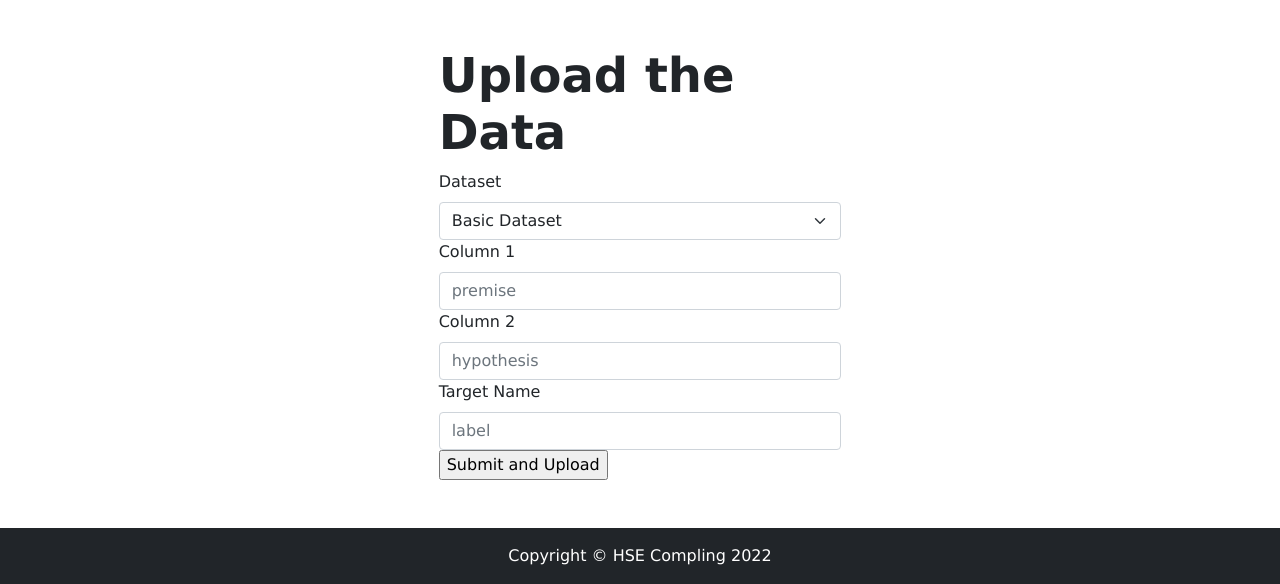
After one commit to tatiana-iazykova/check_your_heuristic, a Flask app: template templates/submition.html.j2 in a window 1280 px wide. The commit adds this page. Shown: the part 315-899 px from the top of the page. Run offline with Flask 2, Linux system fonts and the light colour scheme; the template is opened without the code that fills it, so the values that code supplies are empty; some libraries are stand-ins or nearby versions.

Commit message:
Fix form for Basic Dataset

```diff
--- a/app.py
+++ b/app.py
@@ -40,6 +40,10 @@ def index():
 def guides():
     return render_template('about.html.j2')
 
+@app.route('/load_dataset')
+def submit_dataset():
+    return render_template('submition.html.j2')
+
 @app.route('/contacts')
 def contacts():
     return render_template('contacts.html.j2')
@@ -57,7 +61,6 @@ def handle_upload():
                 save_dir = os.path.join(app.config['UPLOADED_PATH'], f.filename)
                 f.save(save_dir)
                 logger.write(f"{Path(repr(save_dir)[1:-1]).relative_to(mod_path)}\n")
-
     return '', 204
 
 
@@ -65,27 +68,27 @@ def handle_upload():
 def handle_form():
     logger_path = os.path.join(app.config['UPLOADED_PATH'], "logger.txt")
     file_path = open(logger_path).readlines()[-1].strip()
-    dataset_type = request.form.get('contact')
+    dataset_type = request.form.get('dataset_type')
 
-    if dataset_type in ["Base", "MultiRC"]:
-        config = dict(
-            train_dataset_dir=Path(file_path).as_posix(),
-            column_name1=request.form.get('column_1'),
-            column_name2=request.form.get('column_2'),
-            target_name=request.form.get('target_name')
-                )
-    else:
-        config = dict(
-            train_dataset_dir=Path(file_path).as_posix(),
-            column_name1=request.form.get('column_1'),
-            column_name2=request.form.get('column_name2'),
-            start1=request.form.get('start1'),
-            start2=request.form.get('start2'),
-            end1=request.form.get('end1'),
-            end2=request.form.get('end2'),
-            target_name=request.form.get('target_name')
+    config = dict(
+        train_dataset_dir=Path(file_path).as_posix(),
+        column_name1=request.form.get('column_1'),
+        column_name2=request.form.get('column_2'),
+        target_name=request.form.get('target_name')
         )
-    solver = heuristic_library(dataset_type=dataset_type, config=config)
+
+    if dataset_type=='WordInContext':
+        config['start1'] = request.form.get('start1')
+        config['start2'] = request.form.get('start2')
+        config['end1'] = request.form.get('end1')
+        config['end2'] = request.form.get('end2')
+
+    try:
+        solver = heuristic_library(dataset_type=dataset_type, config=config)
+    except:
+        return render_template('wrong_column.html.j2')
+
+
     path_to_visuals = Path(__file__).parent / "static/uploads"
     return render_template(
         'output.html.j2',
--- /dev/null
+++ b/static/js/main.js
@@ -0,0 +1,8 @@
+$('#dataset_type').change(function () {
+    var dataset_type = $(this).val();
+    if(dataset_type=='WordInContext'){
+        $('div.wic_field').show().prop('required',true);
+    } else {
+        $('div.form_field').not('.base_field').hide().prop('required',false);
+    }
+});
--- a/templates/base.html.j2
+++ b/templates/base.html.j2
@@ -11,26 +11,13 @@
         <!-- Core theme CSS (includes Bootstrap)-->
         <!-- <link href="css/styles.css" rel="stylesheet" /> -->
         <link rel="stylesheet" type="text/css" href="{{ url_for('static', filename='css/styles.css') }}">
-        <script>
-            $(document).ready(function() {
-                $("input[type='radio']").change(function() {
-                    if ($(this).val() == "MultiRC"  || $(this).val() == "Base" ) {
-                        $("p.config").show();
-                        $("p.ConfigWordInContext").hide();
-                    } else {
-                        $("p.config").hide();
-                        $("p.ConfigWordInContext").show();
-                    }
-                });
-            });
-        </script>
     </head>
     <body>
         {% block navbar %}
         <!-- Responsive navbar-->
             <nav class="navbar navbar-expand-lg navbar-dark bg-dark">
                 <div class="container">
-                    <a class="navbar-brand" href="#!">Start Bootstrap</a>
+                    <a class="navbar-brand" href="/">HSE compling 2020-2021</a>
                     <button class="navbar-toggler" type="button" data-bs-toggle="collapse" data-bs-target="#navbarSupportedContent" aria-controls="navbarSupportedContent" aria-expanded="false" aria-label="Toggle navigation"><span class="navbar-toggler-icon"></span></button>
                     <div class="collapse navbar-collapse" id="navbarSupportedContent">
                         <ul class="navbar-nav ms-auto mb-2 mb-lg-0">
@@ -78,7 +65,9 @@
         <!-- Bootstrap core JS-->
         <!-- <script src="https://cdn.jsdelivr.net/npm/bootstrap@5.1.3/dist/js/bootstrap.bundle.min.js"></script> -->
         <script src="{{ url_for('static', filename='js/bootstrap.bundle.min.js') }}"></script>
+        <!-- Core theme JQuery-->
+        <script src="{{ url_for('static', filename='js/jquery.min.js') }}"></script>
         <!-- Core theme JS-->
-        <script src="{{ url_for('static', filename='js/scripts.js') }}"></script>
+        <script src="{{ url_for('static', filename='js/main.js') }}"></script>
     </body>
 </html>
--- /dev/null
+++ b/templates/submition.html.j2
@@ -0,0 +1,75 @@
+{% extends "base.html.j2" %}
+
+{% block header %}
+    <!-- Header - set the background image for the header in the line below-->
+    <header class="py-5 bg-image-full" style="background-image: url('https://source.unsplash.com/wfh8dDlNFOk/1600x900')">
+        <div class="text-center my-5">
+            <h1 class="text-white fs-3 fw-bolder">Load your data below</h1>
+            <p class="text-white-50 mb-0">Make sure you have inserted correct field names and a dataset type</p>
+        </div>
+    </header>
+{% endblock %}
+
+
+{% block content %}
+    <!-- Content section-->
+    <div class="py-5 col-md-4 container">
+        <h2 class="display-5 fw-bold">Upload the Data</h2>
+        <form action="{{ url_for('handle_form') }}" enctype="multipart/form-data" method="post">
+            <label for="dataset_type" class="form-label">Dataset</label>
+            <select class="form-select" name="dataset_type" id="dataset_type">
+                <option value="Base">Basic Dataset</option>
+                <option value="MultiRC"> MuSeRC (MultiRC)</option>
+                <option value="WordInContext">RUSSE (WordInContext)</option>
+            </select>
+            <div class="invalid-feedback">
+            Please provide a valid dataset type: Examples are .
+          </div>
+
+            <div id="form_fields" name="config">
+                <div class="col-12 form_field base_field">
+                    <label for="column_name1" class="form-label">Column 1</label>
+                    <input type="text" class="form-control" name="column_1" id="column_name1" placeholder="premise">
+                    <div class="invalid-feedback">Please enter the name for the first table column.</div>
+                </div>
+                <div class="col-12 form_field base_field">
+                    <label for="column_name2" class="form-label">Column 2</label>
+                    <input type="text" class="form-control" name="column_2" id="column_name2" placeholder="hypothesis">
+                    <div class="invalid-feedback">Please enter the name for the second table column.</div>
+                </div>
+                <div class="col-12 form_field wic_field" style="display:none">
+                    <label for="start1" class="form-label">Start 1</label>
+                    <input type="text" class="form-control" name='start1' id="start1" placeholder="start1">
+                    <div class="invalid-feedback">Please enter the name for the second table column.</div>
+                </div>
+                <div class="col-12 form_field wic_field" style="display:none">
+                    <label for="start2" class="form-label">Start 2</label>
+                    <input type="text" class="form-control" name='start2' id="start2" placeholder="start1">
+                    <div class="invalid-feedback">Please enter the name for the second table column.</div>
+                </div>
+                <div class="col-12 form_field wic_field" style="display:none">
+                    <label for="end2" class="form-label">End 1</label>
+                    <input type="text" class="form-control" name='end1' id="end1" placeholder="end1">
+                    <div class="invalid-feedback">Please enter the name for the second table column.</div>
+                </div>
+                <div class="col-12 form_field wic_field" style="display:none">
+                    <label for="end2" class="form-label">End 2</label>
+                    <input type="text" class="form-control" name='end2' id="end2" placeholder="end2">
+                    <div class="invalid-feedback">Please enter the name for the second table column.</div>
+                </div>
+                <div class="col-12 form_field base_field">
+                    <label for="target_name" class="form-label">Target Name</label>
+                    <input type="text" class="form-control" name='target_name' id="target_name" placeholder="label">
+                    <div class="invalid-feedback">Please enter the name if the column containing targets.</div>
+                </div>
+            </div>
+            {{ dropzone.load_css() }}
+            {{ dropzone.style('border: 2px dashed #0087F7; margin: 10px 0 10px;') }}
+            {{ dropzone.create() }}
+            <input type="submit" id="submit" value="Submit and Upload">
+        </form>
+        {{ dropzone.load_js() }}
+        {{ dropzone.config() }}
+    </div>
+
+{% endblock %}
```
Also changed, not shown: static/js/scripts.js (deleted, +0 -7 lines), templates/error.html.j2 (added, +29 -0 lines), templates/index.html.j2 (+1 -57 lines), templates/wrong_column.html.j2 (added, +12 -0 lines).
